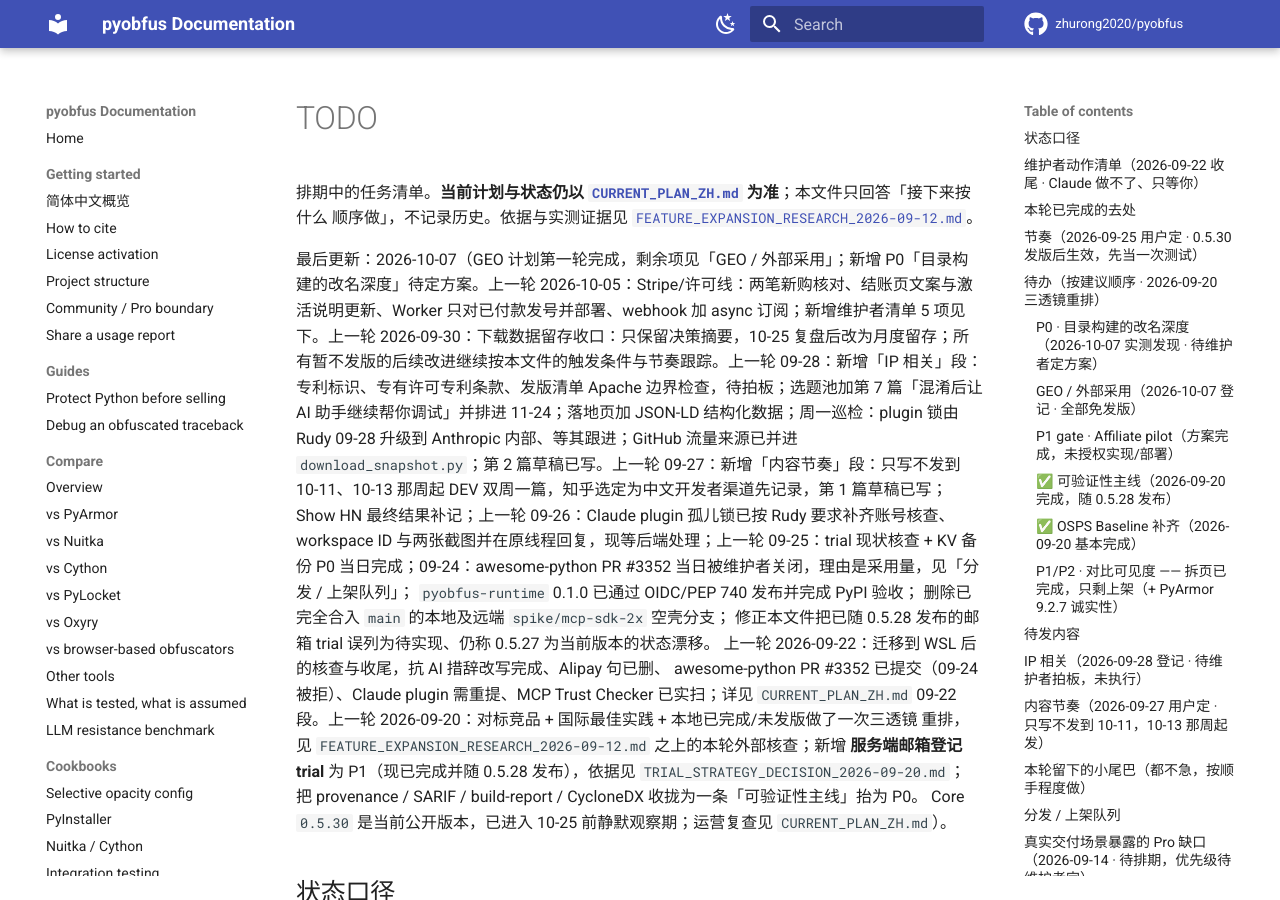
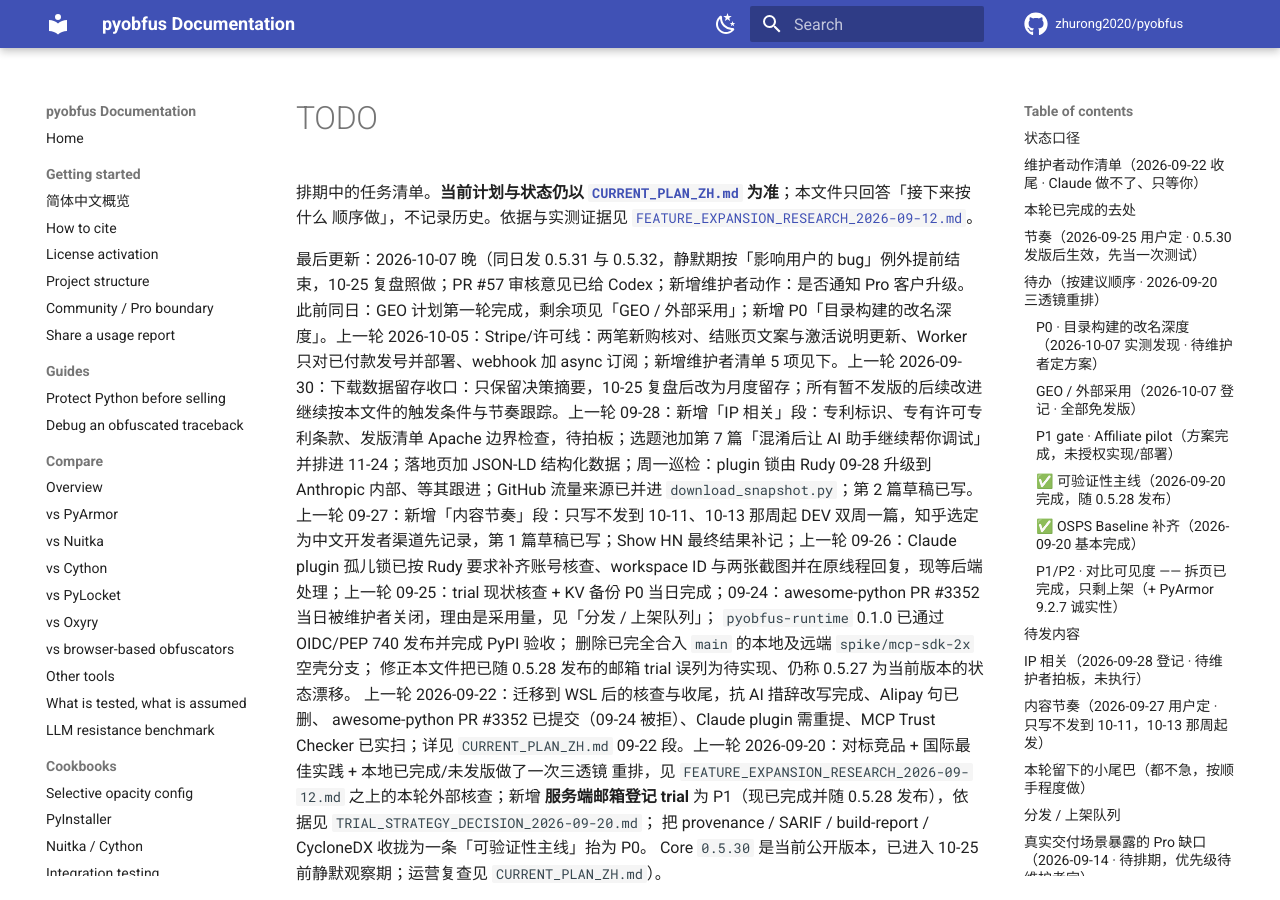
Before and after one commit to zhurong2020/pyobfus, an MkDocs documentation site: the page built from docs/TODO.md, in a window 1280 px wide and 900 px high. Built offline with MkDocs 1.6.1 and Material for MkDocs 9.7.7, drawn with Linux system fonts in a browser that asks for light colours; comment, search, counter and statistics services are not loaded; some of the changed text lies outside the part shown.

Commit message:
docs: sync status after the 0.5.31/0.5.32 releases
Support matrix names 0.5.32 and cites the new decorator/base regression
test; TODO and CLAUDE.md record that the silent period ended early under the
user-impacting-bug exception, and list the open Pro-customer notice decision.

Co-Authored-By: Claude Opus 5.5 <noreply@anthropic.com>

```diff
--- a/docs/TODO.md
+++ b/docs/TODO.md
@@ -5,7 +5,7 @@
 顺序做」，不记录历史。依据与实测证据见
 [`FEATURE_EXPANSION_RESEARCH_2026-09-12.md`](FEATURE_EXPANSION_RESEARCH_2026-09-12.md)。
 
-最后更新：2026-10-07（GEO 计划第一轮完成，剩余项见「GEO / 外部采用」；新增 P0「目录构建的改名深度」待定方案。上一轮 2026-10-05：Stripe/许可线：两笔新购核对、结账页文案与激活说明更新、Worker 只对已付款发号并部署、webhook 加 async 订阅；新增维护者清单 5 项见下。上一轮 2026-09-30：下载数据留存收口：只保留决策摘要，10-25 复盘后改为月度留存；所有暂不发版的后续改进继续按本文件的触发条件与节奏跟踪。上一轮 09-28：新增「IP 相关」段：专利标识、专有许可专利条款、发版清单 Apache 边界检查，待拍板；选题池加第 7 篇「混淆后让 AI 助手继续帮你调试」并排进 11-24；落地页加 JSON-LD 结构化数据；周一巡检：plugin 锁由 Rudy 09-28 升级到 Anthropic 内部、等其跟进；GitHub 流量来源已并进 `download_snapshot.py`；第 2 篇草稿已写。上一轮 09-27：新增「内容节奏」段：只写不发到 10-11、10-13 那周起 DEV 双周一篇，知乎选定为中文开发者渠道先记录，第 1 篇草稿已写；Show HN 最终结果补记；上一轮 09-26：Claude plugin 孤儿锁已按 Rudy 要求补齐账号核查、workspace ID 与两张截图并在原线程回复，现等后端处理；上一轮 09-25：trial 现状核查 + KV 备份 P0 当日完成；09-24：awesome-python PR #3352 当日被维护者关闭，理由是采用量，见「分发 / 上架队列」；
+最后更新：2026-10-07 晚（同日发 0.5.31 与 0.5.32，静默期按「影响用户的 bug」例外提前结束，10-25 复盘照做；PR #57 审核意见已给 Codex；新增维护者动作：是否通知 Pro 客户升级。此前同日：GEO 计划第一轮完成，剩余项见「GEO / 外部采用」；新增 P0「目录构建的改名深度」。上一轮 2026-10-05：Stripe/许可线：两笔新购核对、结账页文案与激活说明更新、Worker 只对已付款发号并部署、webhook 加 async 订阅；新增维护者清单 5 项见下。上一轮 2026-09-30：下载数据留存收口：只保留决策摘要，10-25 复盘后改为月度留存；所有暂不发版的后续改进继续按本文件的触发条件与节奏跟踪。上一轮 09-28：新增「IP 相关」段：专利标识、专有许可专利条款、发版清单 Apache 边界检查，待拍板；选题池加第 7 篇「混淆后让 AI 助手继续帮你调试」并排进 11-24；落地页加 JSON-LD 结构化数据；周一巡检：plugin 锁由 Rudy 09-28 升级到 Anthropic 内部、等其跟进；GitHub 流量来源已并进 `download_snapshot.py`；第 2 篇草稿已写。上一轮 09-27：新增「内容节奏」段：只写不发到 10-11、10-13 那周起 DEV 双周一篇，知乎选定为中文开发者渠道先记录，第 1 篇草稿已写；Show HN 最终结果补记；上一轮 09-26：Claude plugin 孤儿锁已按 Rudy 要求补齐账号核查、workspace ID 与两张截图并在原线程回复，现等后端处理；上一轮 09-25：trial 现状核查 + KV 备份 P0 当日完成；09-24：awesome-python PR #3352 当日被维护者关闭，理由是采用量，见「分发 / 上架队列」；
 `pyobfus-runtime` 0.1.0 已通过 OIDC/PEP 740 发布并完成 PyPI 验收；
 删除已完全合入 `main` 的本地及远端 `spike/mcp-sdk-2x` 空壳分支；
 修正本文件把已随 0.5.28 发布的邮箱 trial 误列为待实现、仍称 0.5.27 为当前版本的状态漂移。
@@ -43,6 +43,9 @@ Core `0.5.30` 是当前公开版本，已进入 10-25 前静默观察期；运
       复现锁报错，并于 09-26 在原线程附上「No submissions yet」与 repository/path lock 两张截图，提供
       Claude Code workspace ID，请求后端定位/释放。**09-28 Rudy 回信「已升级内部，有消息再跟进」——球在对方，不必再催；锁没释放前别再点表单或换路径绕过**。字段/描述与证据见
       `docs/internal/CLAUDE_PLUGIN_RESUBMISSION_2026-09-22.md`。
+- [ ] **是否通知 Pro 客户升级到 0.5.32**（2026-10-07 登记，维护者决定）：0.5.10–0.5.31 的目录构建遇到同模块
+      装饰器/基类/lambda 会 import 时 NameError。两位 10 月新客户如用过目录构建可能受影响；需要的话由 Claude 起草、
+      维护者审后发送，AI 代理不直接发信。
 - [ ] **MCP Trust Registry publish**：在其站点注册拿 API token 后
       `MCPTRUSTCHECKER_TOKEN=… npx --yes mcptrustchecker@1.14.0 publish pyobfus-mcp --registry pypi --online --category developer-tools`
       （wheel 已扫 A · 94/100，09-23 已用 CLI help 核对参数；不要把 token 写进 shell history、仓库或聊天）。
@@ -89,6 +92,11 @@ fixture 漏临时目录）记在同一文件的「09-19」段。其中只有 Cyc
 而且间隔从没超过 4 天，「非发布日基线」这个核心指标从来没有过干净的观测窗口，
 awesome-python 要的 adoption trajectory 也因此拿不出来。09-25 用户同意改为下面这套，
 0.5.30 发出后开始，10-25 复盘。
+
+**2026-10-07 状态**：静默期按例外提前结束——0.5.31（目录构建不删 docstring）与 0.5.32（目录构建
+装饰器/基类/lambda NameError，0.5.10 起）均属「影响用户的 bug」，维护者当日批准。唯一干净的观测窗口是
+09-27→10-06（近 7 天安静日中位数 40），10-25 复盘按此给初步结论；10-07 发版尖峰与 10-13 起的内容投放分开记录。
+之后照常：每月第一周一版、只做有触发的事、每周一巡检。
 
 **发版**
 1. `0.5.30`（Y-2 + Y-3）已于 09-26/27 发布，是这一波功能驱动发版的收尾。
```
Also changed, not shown: CLAUDE.md (+2 -1 lines), docs/SUPPORT_MATRIX.md (+2 -2 lines).
